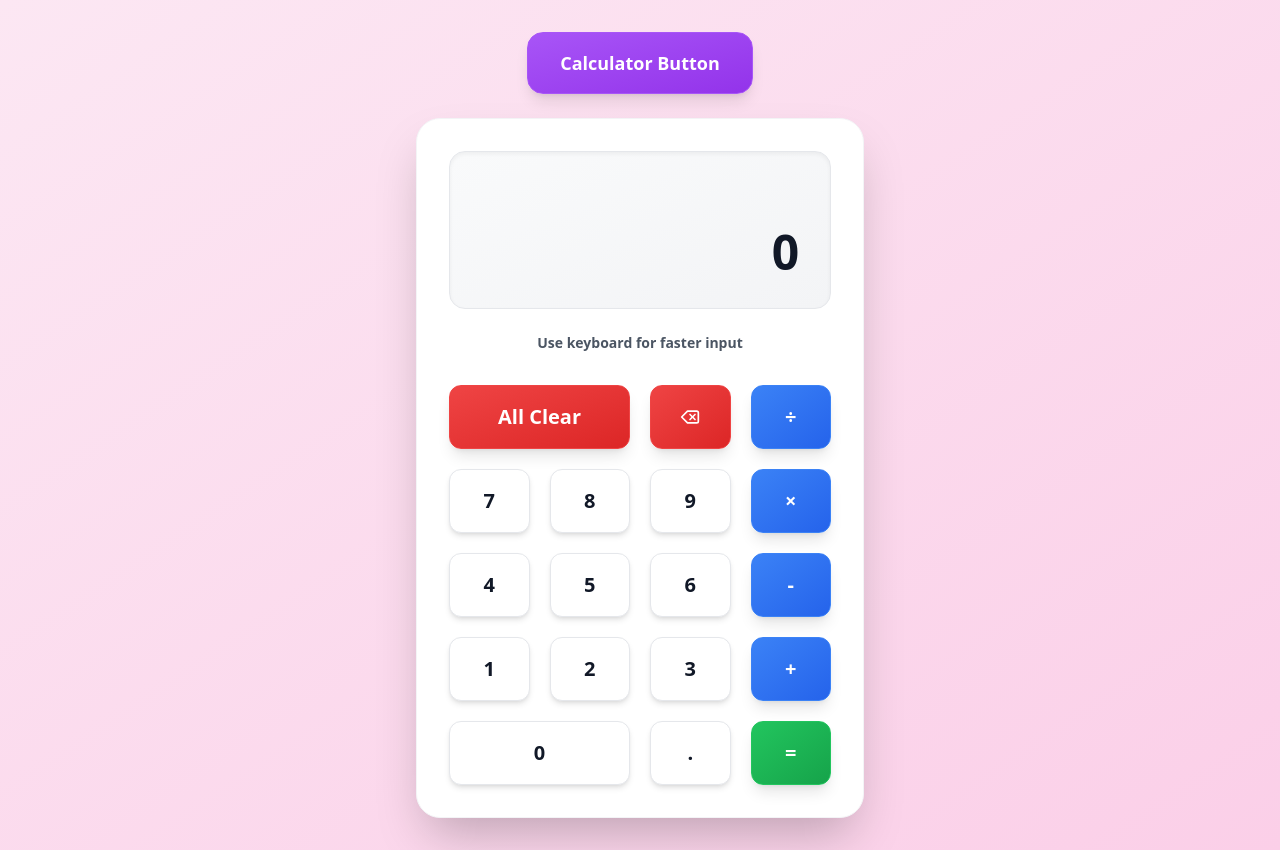
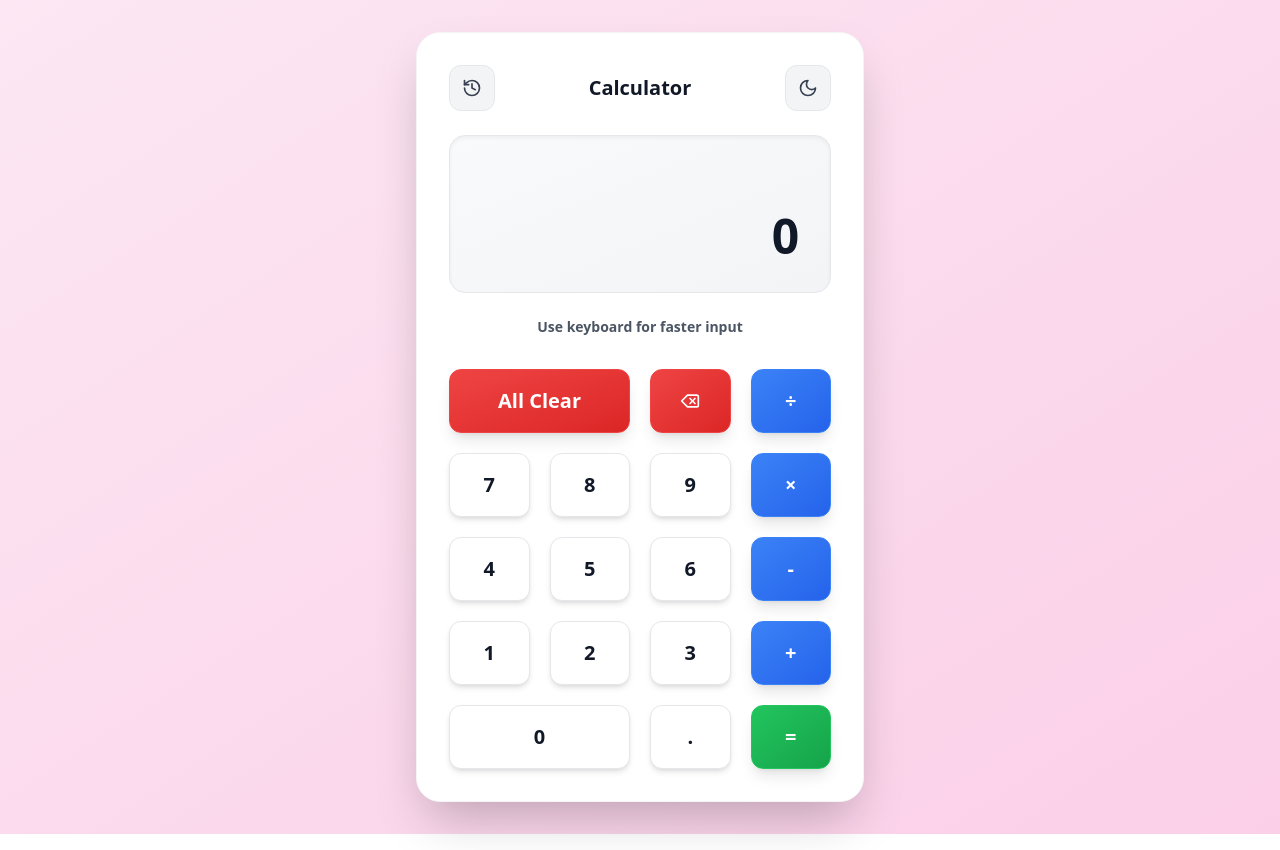
Before and after one commit to devsatyam012-creator/carcluterbysatyam, a React (Vite) app: page / in a window 1280 px wide. Built offline with nearby package versions, Linux system fonts and the light colour scheme.

Commit message:
Add History Panel and Dark Mode

```diff
--- a/src/App.tsx
+++ b/src/App.tsx
@@ -1,5 +1,5 @@
 import React, { useState, useEffect, useCallback } from 'react';
-import { Delete, RotateCcw } from 'lucide-react';
+import { Delete, RotateCcw, History, Sun, Moon, X } from 'lucide-react';
 
 interface CalculatorState {
   display: string;
@@ -17,6 +17,9 @@ function App() {
     waitingForNewValue: false,
     history: []
   });
+
+  const [showHistory, setShowHistory] = useState(false);
+  const [isDarkMode, setIsDarkMode] = useState(false);
 
   const inputNumber = useCallback((num: string) => {
     setState(prevState => {
@@ -73,10 +76,16 @@ function App() {
     });
   }, []);
 
+  const clearHistory = useCallback(() => {
+    setState(prevState => ({
+      ...prevState,
+      history: []
+    }));
+  }, []);
+
   const performOperation = useCallback((nextOperation: string) => {
     const inputValue = parseFloat(state.display);
 
-    // If this is just setting the first operation, store the value and operation
     setState(prevState => {
       if (prevState.previousValue === null) {
         return {
@@ -87,7 +96,6 @@ function App() {
         };
       }
 
-      // If we have a previous operation and we're not waiting for a new value, calculate immediately
       if (prevState.operation && !prevState.waitingForNewValue) {
         const currentValue = prevState.previousValue || 0;
         let result: number;
@@ -111,18 +119,16 @@ function App() {
 
         const calculation = `${currentValue} ${prevState.operation} ${inputValue} = ${result}`;
 
-        // Show the result immediately and prepare for next operation
         return {
           ...prevState,
           display: String(result),
           previousValue: result,
           operation: nextOperation,
-          waitingForNewValue: nextOperation !== '', // If nextOperation is empty (equals), don't wait for new value
-          history: [calculation, ...prevState.history.slice(0, 9)]
+          waitingForNewValue: nextOperation !== '',
+          history: [calculation, ...prevState.history.slice(0, 19)]
         };
       }
 
-      // If we're waiting for a new value but user pressed another operation, just change the operation
       return {
         ...prevState,
         operation: nextOperation,
@@ -131,10 +137,8 @@ function App() {
     });
   }, [state.display]);
 
-  // New function to handle intermediate calculations when operation is pressed
   const handleOperationPress = useCallback((operation: string) => {
     setState(prevState => {
-      // If we have a previous value and operation, and we're not waiting for new value, calculate first
       if (prevState.previousValue !== null && prevState.operation && !prevState.waitingForNewValue) {
         const inputValue = parseFloat(prevState.display);
         const currentValue = prevState.previousValue;
@@ -165,11 +169,10 @@ function App() {
           previousValue: result,
           operation: operation,
           waitingForNewValue: true,
-          history: [calculation, ...prevState.history.slice(0, 9)]
+          history: [calculation, ...prevState.history.slice(0, 19)]
         };
       }
 
-      // Otherwise, just set the operation
       const inputValue = parseFloat(prevState.display);
       return {
         ...prevState,
@@ -181,7 +184,7 @@ function App() {
   }, []);
 
   const calculate = useCallback(() => {
-    performOperation(''); // Empty string means equals
+    performOperation('');
   }, [performOperation]);
 
   const handleKeyPress = useCallback((event: KeyboardEvent) => {
@@ -228,7 +231,9 @@ function App() {
     const baseClasses = "h-16 rounded-xl font-bold text-xl transition-all duration-200 hover:shadow-lg active:scale-95 border flex items-center justify-center";
 
     const variantClasses = {
-      default: "bg-white hover:bg-gray-50 text-gray-900 border-gray-200 shadow-md font-bold text-2xl",
+      default: isDarkMode
+        ? "bg-gray-800 hover:bg-gray-700 text-white border-gray-600 shadow-md font-bold text-2xl"
+        : "bg-white hover:bg-gray-50 text-gray-900 border-gray-200 shadow-md font-bold text-2xl",
       operator: "bg-gradient-to-br from-blue-500 to-blue-600 hover:from-blue-600 hover:to-blue-700 text-white border-blue-500 shadow-lg font-bold text-xl",
       action: "bg-gradient-to-br from-red-500 to-red-600 hover:from-red-600 hover:to-red-700 text-white border-red-500 shadow-lg font-bold text-lg",
       equals: "bg-gradient-to-br from-green-500 to-green-600 hover:from-green-600 hover:to-green-700 text-white border-green-500 shadow-lg font-bold text-xl"
@@ -245,33 +250,73 @@ function App() {
   };
 
   return (
-    <div className="min-h-screen bg-gradient-to-br from-pink-100 to-pink-200 flex items-center justify-center p-8">
-      <div className="max-w-md w-full">
-        {/* Button above calculator */}
-        <div className="mb-6 text-center">
-          <button className="bg-gradient-to-br from-purple-500 to-purple-600 hover:from-purple-600 hover:to-purple-700 text-white px-8 py-4 rounded-2xl font-bold text-lg shadow-lg hover:shadow-xl transition-all duration-200 active:scale-95 border border-purple-500">
-            Calculator Button
-          </button>
-        </div>
+    <div className={`min-h-screen transition-all duration-300 flex items-center justify-center p-8 ${
+      isDarkMode
+        ? 'bg-gradient-to-br from-gray-900 to-gray-800'
+        : 'bg-gradient-to-br from-pink-100 to-pink-200'
+    }`}>
+      <div className="max-w-md w-full relative">
+        {/* Calculator */}
+        <div className={`rounded-3xl p-8 shadow-2xl border backdrop-blur-sm transition-all duration-300 ${
+          isDarkMode
+            ? 'bg-gray-900 border-gray-700'
+            : 'bg-white border-gray-100'
+        }`}>
+          {/* Header with controls */}
+          <div className="flex justify-between items-center mb-6">
+            <button
+              onClick={() => setShowHistory(!showHistory)}
+              className={`p-3 rounded-xl transition-all duration-200 hover:shadow-lg active:scale-95 ${
+                isDarkMode
+                  ? 'bg-gray-800 hover:bg-gray-700 text-white border border-gray-600'
+                  : 'bg-gray-100 hover:bg-gray-200 text-gray-700 border border-gray-200'
+              }`}
+            >
+              <History className="w-5 h-5" />
+            </button>
 
-        {/* Calculator */}
-        <div className="bg-white rounded-3xl p-8 shadow-2xl border border-gray-100 backdrop-blur-sm">
+            <h1 className={`text-xl font-bold ${isDarkMode ? 'text-white' : 'text-gray-900'}`}>
+              Calculator
+            </h1>
+
+            <button
+              onClick={() => setIsDarkMode(!isDarkMode)}
+              className={`p-3 rounded-xl transition-all duration-200 hover:shadow-lg active:scale-95 ${
+                isDarkMode
+                  ? 'bg-gray-800 hover:bg-gray-700 text-white border border-gray-600'
+                  : 'bg-gray-100 hover:bg-gray-200 text-gray-700 border border-gray-200'
+              }`}
+            >
+              {isDarkMode ? <Sun className="w-5 h-5" /> : <Moon className="w-5 h-5" />}
+            </button>
+          </div>
+
           <div className="mb-8">
-            <div className="bg-gradient-to-br from-gray-50 to-gray-100 rounded-2xl p-8 mb-6 border border-gray-200 shadow-inner">
+            <div className={`rounded-2xl p-8 mb-6 border shadow-inner transition-all duration-300 ${
+              isDarkMode
+                ? 'bg-gradient-to-br from-gray-800 to-gray-700 border-gray-600'
+                : 'bg-gradient-to-br from-gray-50 to-gray-100 border-gray-200'
+            }`}>
               <div className="text-right">
-                <div className="text-gray-600 text-base h-8 font-semibold">
+                <div className={`text-base h-8 font-semibold ${
+                  isDarkMode ? 'text-gray-300' : 'text-gray-600'
+                }`}>
                   {state.previousValue !== null && state.operation
                     ? `${state.previousValue} ${state.operation}`
                     : ''
                   }
                 </div>
-                <div className="text-gray-900 text-5xl font-bold mt-3 truncate tracking-tight">
+                <div className={`text-5xl font-bold mt-3 truncate tracking-tight ${
+                  isDarkMode ? 'text-white' : 'text-gray-900'
+                }`}>
                   {state.display}
                 </div>
               </div>
             </div>
 
-            <div className="text-gray-600 text-sm text-center font-semibold">
+            <div className={`text-sm text-center font-semibold ${
+              isDarkMode ? 'text-gray-400' : 'text-gray-600'
+            }`}>
               Use keyboard for faster input
             </div>
           </div>
@@ -322,6 +367,67 @@ function App() {
             </Button>
           </div>
         </div>
+
+        {/* History Panel */}
+        {showHistory && (
+          <div className={`absolute top-0 right-0 w-80 h-full rounded-3xl p-6 shadow-2xl border backdrop-blur-sm transition-all duration-300 transform translate-x-full ml-4 ${
+            isDarkMode
+              ? 'bg-gray-900 border-gray-700'
+              : 'bg-white border-gray-100'
+          }`}>
+            <div className="flex justify-between items-center mb-6">
+              <h2 className={`text-xl font-bold ${isDarkMode ? 'text-white' : 'text-gray-900'}`}>
+                History
+              </h2>
+              <div className="flex gap-2">
+                <button
+                  onClick={clearHistory}
+                  className={`p-2 rounded-lg transition-all duration-200 hover:shadow-lg active:scale-95 ${
+                    isDarkMode
+                      ? 'bg-gray-800 hover:bg-gray-700 text-white border border-gray-600'
+                      : 'bg-gray-100 hover:bg-gray-200 text-gray-700 border border-gray-200'
+                  }`}
+                >
+                  <RotateCcw className="w-4 h-4" />
+                </button>
+                <button
+                  onClick={() => setShowHistory(false)}
+                  className={`p-2 rounded-lg transition-all duration-200 hover:shadow-lg active:scale-95 ${
+                    isDarkMode
+                      ? 'bg-gray-800 hover:bg-gray-700 text-white border border-gray-600'
+                      : 'bg-gray-100 hover:bg-gray-200 text-gray-700 border border-gray-200'
+                  }`}
+                >
+                  <X className="w-4 h-4" />
+                </button>
+              </div>
+            </div>
+
+            <div className="space-y-3 max-h-96 overflow-y-auto">
+              {state.history.length === 0 ? (
+                <div className={`text-center py-8 ${isDarkMode ? 'text-gray-400' : 'text-gray-500'}`}>
+                  <History className="w-12 h-12 mx-auto mb-3 opacity-50" />
+                  <p>No calculations yet</p>
+                </div>
+              ) : (
+                state.history.map((calculation, index) => (
+                  <div
+                    key={index}
+                    className={`p-3 rounded-lg border transition-all duration-200 hover:shadow-md ${
+                      isDarkMode
+                        ? 'bg-gray-800 border-gray-600 text-white hover:bg-gray-700'
+                        : 'bg-gray-50 border-gray-200 text-gray-900 hover:bg-gray-100'
+                    }`}
+                  >
+                    <div className="text-sm font-mono break-all">
+                      {calculation}
+                    </div>
+                  </div>
+                ))
+              )}
+            </div>
+          </div>
+        )}
       </div>
     </div>
   );
```
